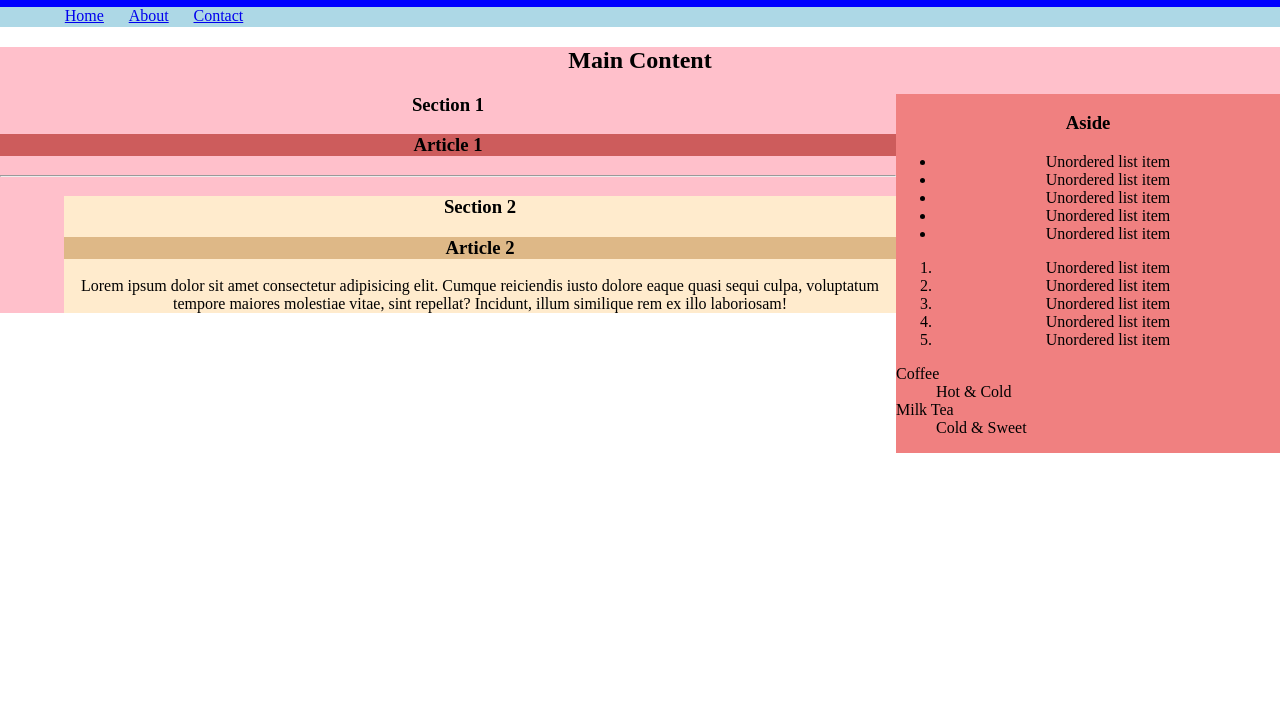
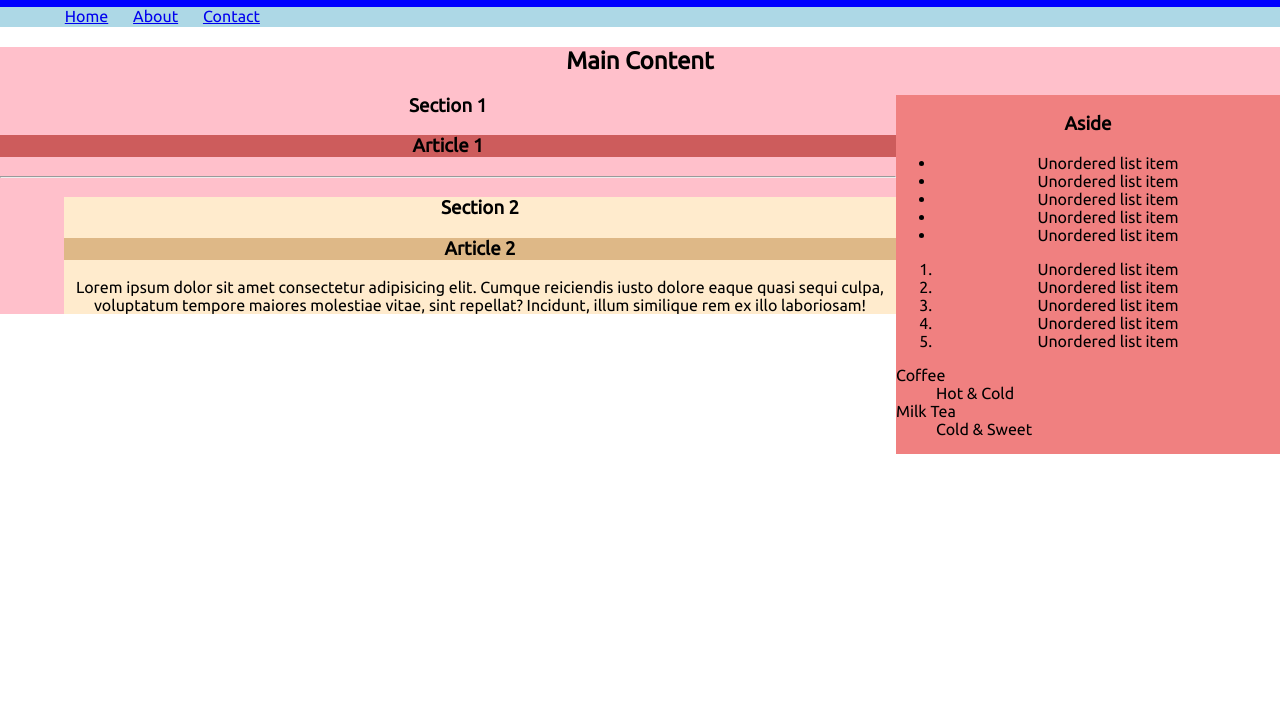
Before and after one commit to tankTopTaro/basic-layout-semantic-elements, a plain HTML site: page index.html in a window 1280 px wide. Shown: the part 73-800 px from the top of the page. Drawn offline with Linux system fonts and the light colour scheme.

Commit message:
add google font

```diff
--- a/index.html
+++ b/index.html
@@ -7,7 +7,7 @@
     <title>Basic Semantic Layout Exercise</title>
     <link rel="preconnect" href="https://fonts.googleapis.com">
     <link rel="preconnect" href="https://fonts.gstatic.com" crossorigin>
-    <link href="https://fonts.googleapis.com/css2?family=Itim&display=swap" rel="stylesheet">
+    <link href="https://fonts.googleapis.com/css2?family=Ubuntu&display=swap" rel="stylesheet">
     <link rel="stylesheet" href="style.css">
     <style>
         .nav__link {
--- a/style.css
+++ b/style.css
@@ -1,3 +1,7 @@
+body {
+    font-family: 'Ubuntu', sans-serif;
+}
+
 #article2 {
     background-color: burlywood;
 }
```
